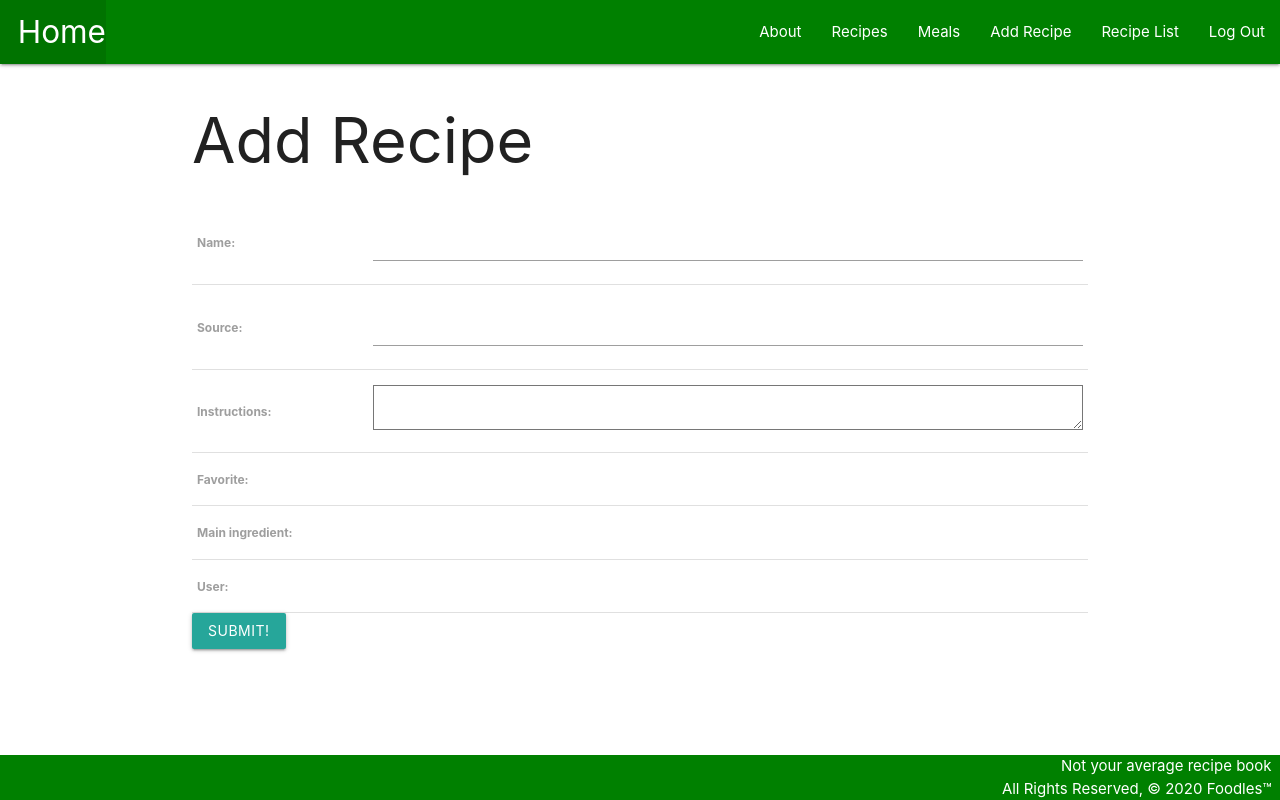
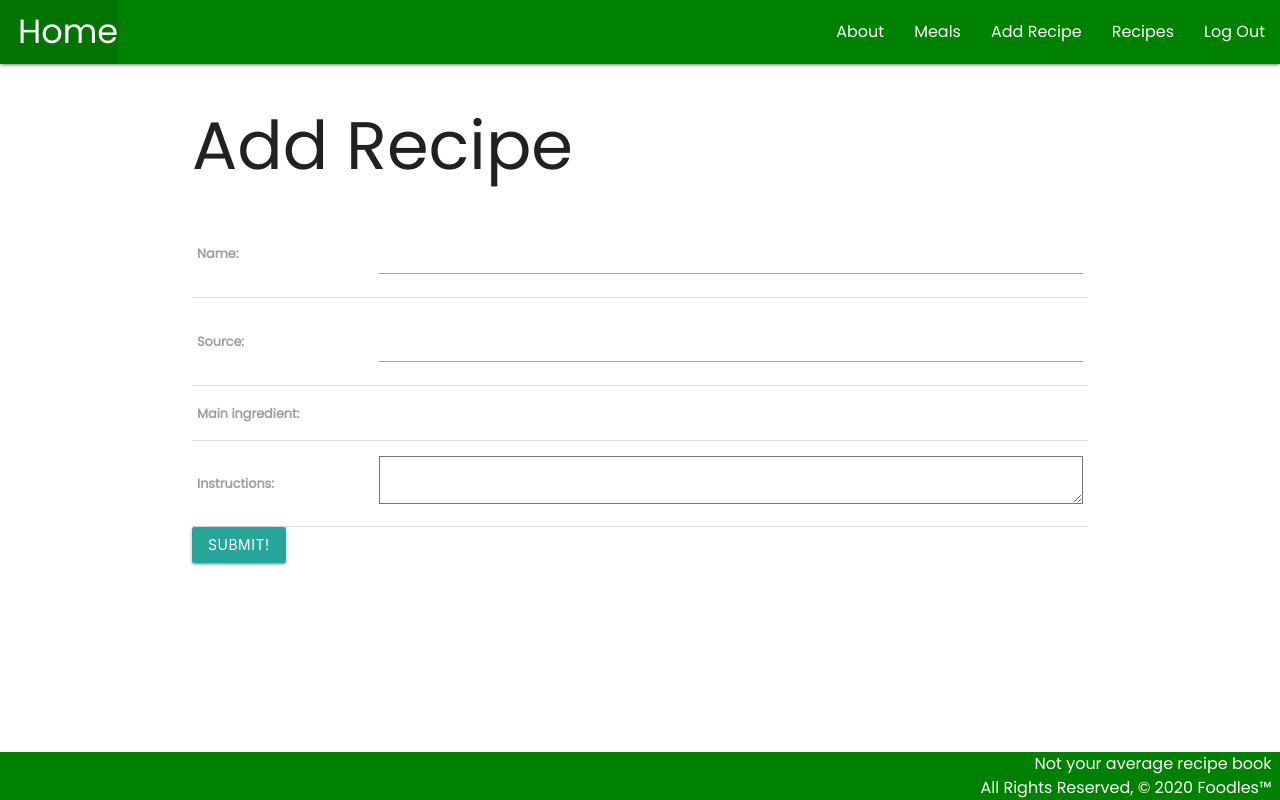
Before and after one commit to mhwhite22/foodles, a Django app: page /recipe/create/ in a window 1280 px wide. Run offline with Django 3.2, Linux system fonts and the light colour scheme; the visitor is signed in with stand-in values (Sample User, id 1); data comes from the database, SQL or seed files in the repository.

Commit message:
voltron pull request

```diff
--- a/main_app/static/css/style.css
+++ b/main_app/static/css/style.css
@@ -1,11 +1,23 @@
+:root {
+  font-size: 16px;
+  font-family: 'Poppins', sans-serif;
+  /* --text-primary: ;
+  --text-secondary: ;
+  --bg-primary: ;
+  --bg-secondary: ; */
+}
+
 body {
   display: flex;
   min-height: 100vh;
   flex-direction: column;
+  margin: 0;
+  padding: 0;
 }
 
 main {
   flex: 1 0 auto;
+  margin-left: 5rem;
 }
 
 footer.page-footer {
--- a/main_app/templates/base.html
+++ b/main_app/templates/base.html
@@ -5,8 +5,9 @@
 <head>
     <meta charset="UTF-8">
     <meta name="viewport" content="width=device-width, initial-scale=1.0">
-    <title>Document</title>
+    <title>f o o d l e s</title>
     <link rel="stylesheet" href="https://cdnjs.cloudflare.com/ajax/libs/materialize/1.0.0/css/materialize.min.css">
+    <link href="https://fonts.googleapis.com/css2?family=Poppins&display=swap" rel="stylesheet">
     <link rel="stylesheet" type="text/css" href="{% static 'css/style.css' %}">
 </head>
 <body>
@@ -19,10 +20,9 @@
                 <ul class="right">
                     <li><a href="{% url 'about' %}">About</a></li>
                   {% if user.is_authenticated %}
-                    <li><a href="">Recipes</a></li>
                     <li><a href="{% url 'meals_index' %}">Meals</a></li>
                     <li><a href="{% url 'recipes_create' %}">Add Recipe</a></li>
-                    <li><a href="{% url 'recipes_index' %}">Recipe List</a></li>
+                    <li><a href="{% url 'recipes_index' %}">Recipes</a></li>
                     <li><a href="{% url 'logout' %}">Log Out</a></li>
                   {% else %}
                     <li><a href="{% url 'signup' %}">Sign Up</a></li>
--- a/main_app/templates/main_app/recipe_form.html
+++ b/main_app/templates/main_app/recipe_form.html
@@ -5,6 +5,7 @@
   <h1>Edit <span class="teal-text">{{object.name}}</span></h1>
   {% else %}
     <h1>Add Recipe</h1>
+    {% endif %}
   <!-- Leaving the action empty makes the form post to the same url used to display it -->
   <form action="" method="post">
     <!-- Django requires the following for security purposes -->
@@ -15,5 +16,8 @@
     </table>
     <input type="submit" value="Submit!" class="btn">
   </form>
-  {% endif %}
+  <script>
+  const selectEl = document.getElementById('id_main_ingredient');
+  M.FormSelect.init(selectEl);
+  </script>
 {% endblock %}
--- a/main_app/views.py
+++ b/main_app/views.py
@@ -45,10 +45,7 @@ class RecipeDetail(DetailView):
 
 class RecipeCreate(LoginRequiredMixin, CreateView):
   model = Recipe
-
   fields = ['name', 'source', 'main_ingredient', 'instructions']
-
-  fields = '__all__'
 
 class RecipeUpdate(LoginRequiredMixin, UpdateView):
   model = Recipe
```
Also changed, not shown: main_app/templates/main_app/recipe_confirm_delete.html (renamed from main_app/templates/recipe_confirm_delete.html).
